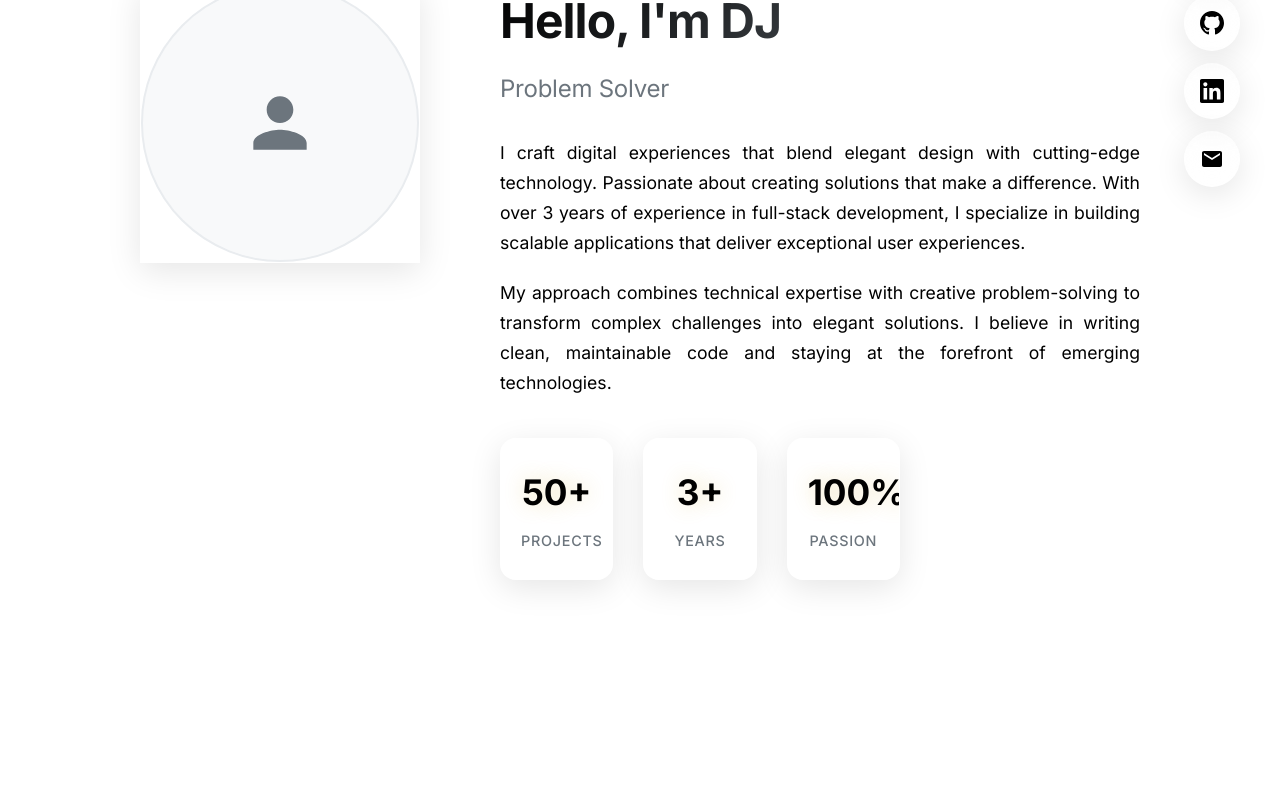
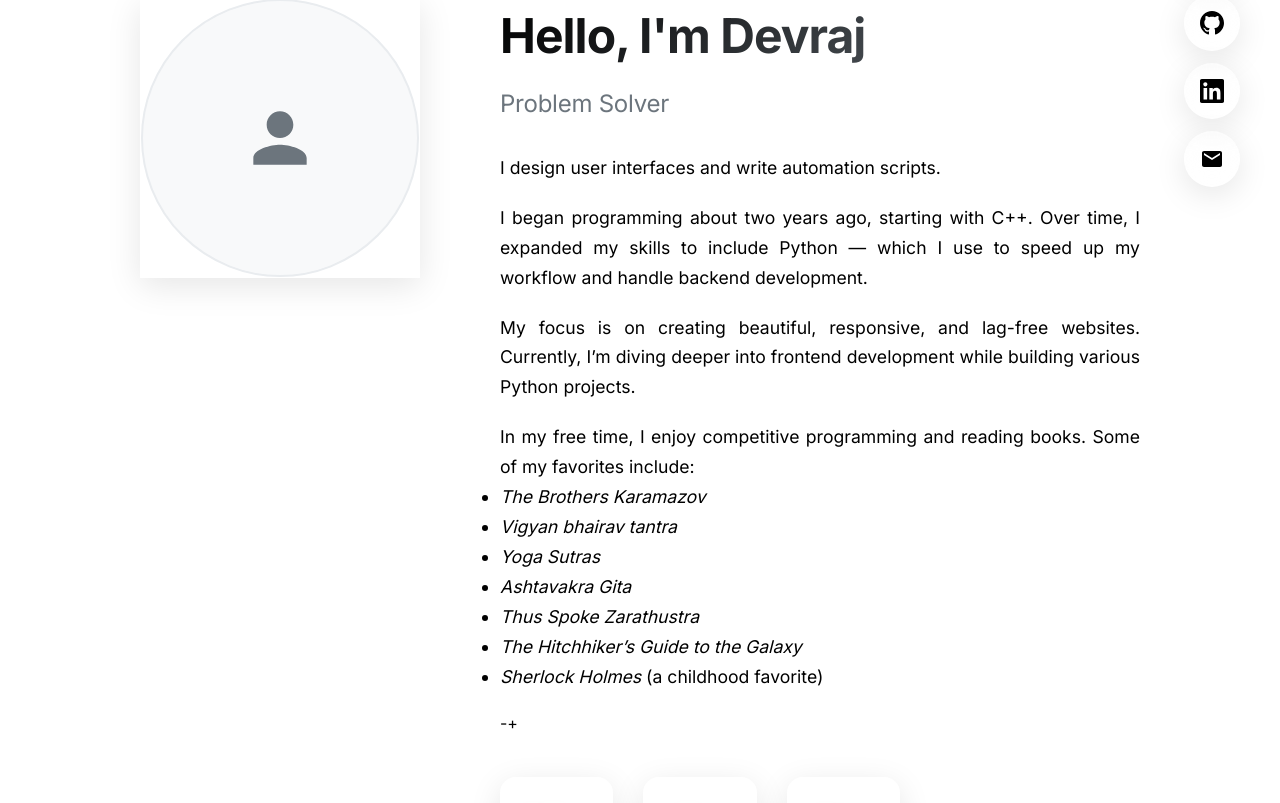
Before and after one commit to Devraj-jha/Portfolio-Reactjs-, a React (Vite) app in the folder my-react-app/: page / in a window 1280 px wide. Shown: the part 377-1180 px from the top of the page. Before the commit the page ends 1077 px from the top, so only its background shows below. Built offline with nearby package versions, Linux system fonts and the light colour scheme.

Commit message:
changed text

```diff
--- a/my-react-app/src/sections/Home/Home.jsx
+++ b/my-react-app/src/sections/Home/Home.jsx
@@ -27,16 +27,17 @@ const Home = () => {
         <div className="ascii-art scale-in">
           <pre className="ascii-text">
 {`
-╔═══════════════════════════════╗
-║                               ║
-║     ██████╗      ██╗         ║
-║    ██╔════╝      ╚██╗        ║
-║    ██║            ╚██╗       ║
-║    ██║            ██╔╝       ║
-║    ╚██████╗      ██╔╝        ║
-║     ╚═════╝      ╚═╝         ║
-║                               ║
-╚═══════════════════════════════╝
+ ██████████         █████
+▒▒███▒▒▒▒███       ▒▒███
+ ▒███   ▒▒███       ▒███
+ ▒███    ▒███       ▒███
+ ▒███    ▒███       ▒███
+ ▒███    ███  ███   ▒███
+ ██████████  ▒▒████████
+▒▒▒▒▒▒▒▒▒▒    ▒▒▒▒▒▒▒▒
+
+
+
 `}
           </pre>
         </div>
@@ -56,7 +57,7 @@ const Home = () => {
 
             <div className="about-me">
               <h1 className="greeting hero-gradient">
-                Hello, I'm <span className="accent-text">DJ</span>
+                Hello, I'm <span className="accent-text">Devraj</span>
               </h1>
 
               <h2 className="title">
@@ -66,33 +67,45 @@ const Home = () => {
               </h2>
 
               <div className="description">
-                <p>
-                  I craft digital experiences that blend elegant design with
-                  cutting-edge technology. Passionate about creating solutions
-                  that make a difference. With over 3 years of experience in
-                  full-stack development, I specialize in building scalable
-                  applications that deliver exceptional user experiences.
-                </p>
-                <p>
-                  My approach combines technical expertise with creative
-                  problem-solving to transform complex challenges into
-                  elegant solutions. I believe in writing clean, maintainable
-                  code and staying at the forefront of emerging technologies.
-                </p>
+           <p>
+  I design user interfaces and write automation scripts.
+</p>
+
+<p>
+  I began programming about two years ago, starting with C++. Over time, I expanded my skills to include Python — which I use to speed up my workflow and handle backend development.
+</p>
+
+<p>
+  My focus is on creating beautiful, responsive, and lag-free websites. Currently, I’m diving deeper into frontend development while building various Python projects.
+</p>
+
+<p>
+  In my free time, I enjoy competitive programming and reading books. Some of my favorites include:
+  <ul>
+    <li><em>The Brothers Karamazov</em></li>
+    <li><em>Vigyan bhairav tantra</em></li>
+    <li><em>Yoga Sutras</em></li>
+    <li><em>Ashtavakra Gita</em></li>
+    <li><em>Thus Spoke Zarathustra</em></li>
+    <li><em>The Hitchhiker’s Guide to the Galaxy</em></li>
+    <li><em>Sherlock Holmes</em> (a childhood favorite)</li>
+  </ul>
+</p>
+-+
               </div>
 
               <div className="stats-grid">
                 <div className="stat glass-effect">
-                  <span className="stat-number">50+</span>
+                  <span className="stat-number">10+</span>
                   <span className="stat-label">Projects</span>
                 </div>
                 <div className="stat glass-effect">
-                  <span className="stat-number">3+</span>
+                  <span className="stat-number">2+</span>
                   <span className="stat-label">Years</span>
                 </div>
                 <div className="stat glass-effect">
-                  <span className="stat-number">100%</span>
-                  <span className="stat-label">Passion</span>
+                  <span className="stat-number">1hr</span>
+                  <span className="stat-label">Excercise</span>
                 </div>
               </div>
             </div>
```
